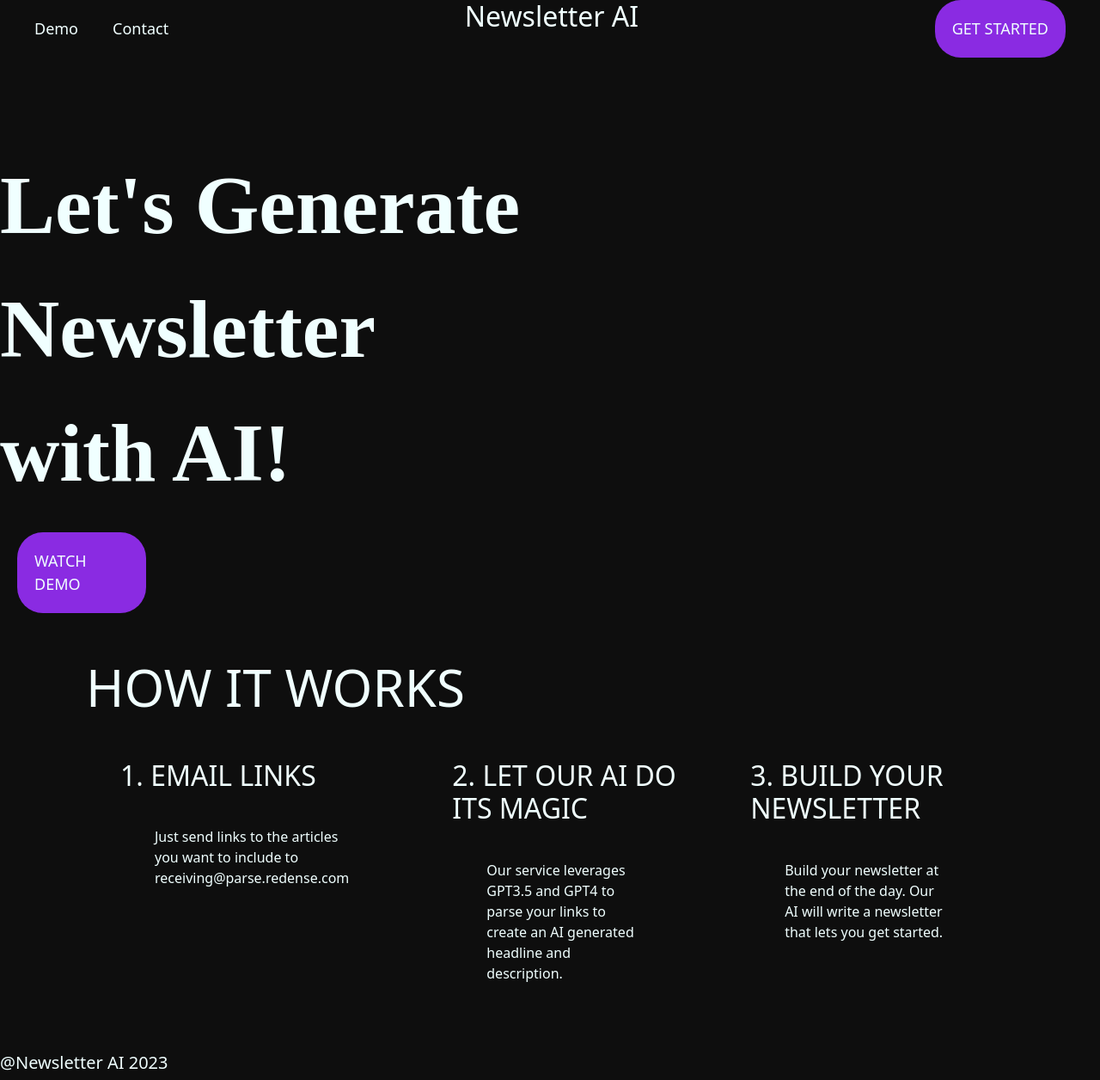
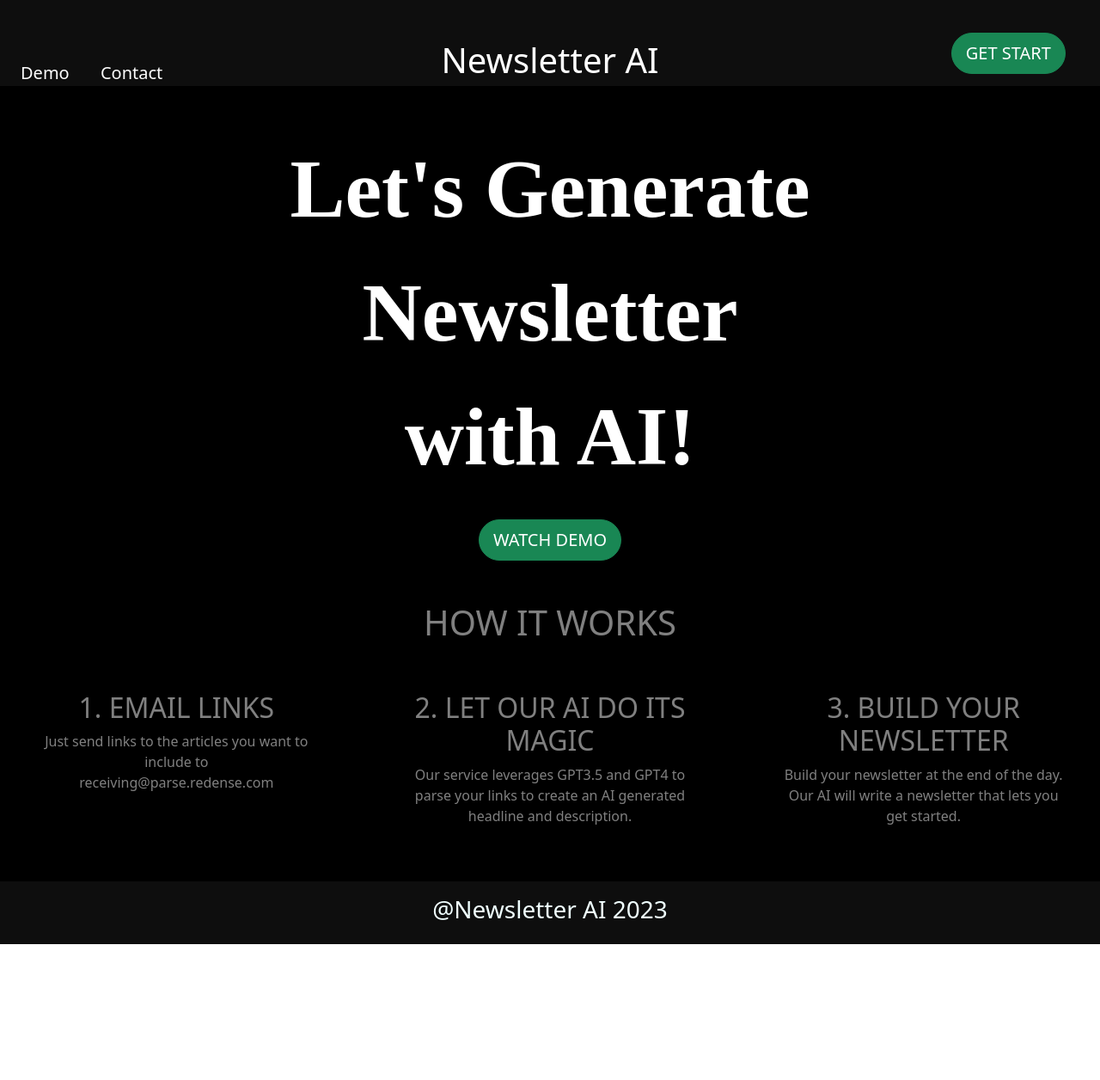
Before and after one commit to SWExpertBH0915/Newsletter-AI-Frontend, a React (Create React App) app: page / in a window 1280 px wide. Shown: the whole page at 86% size. After the commit the page ends 1098 px from the top, so only its background shows below. Built offline with nearby package versions, Linux system fonts and the light colour scheme.

Commit message:
updated mobile responsible

```diff
--- a/src/App.css
+++ b/src/App.css
@@ -1,262 +1,15 @@
-/* .App {
-  text-align: center;
-} */
-
-.header,
-.contents,
-.footer,
-.header-action button,
-.contents-demo a,
-.header-nav a {
+.footer{
   background-color: rgb(14, 14, 14);
   color: azure;
-}
-
-.header {
-  margin-top: 50;
-  padding: 0px 40px;
-  display: flex;
-  flex-direction: row;
-  justify-content: space-between;
-}
-
-.header-nav {
-  /* width: 100%; */
-  display: flex;
-  flex-direction: row;
-  gap: 40px;
-}
-
-.header-nav a {
-  display: block;
-  align-self: center;
-  font-size: large;
-  justify-self: center;
-  text-decoration: none;
-}
-
-.header-title {
-  /* width: 100%; */
-  font-size: x-large;
-}
-
-.header-action {
-  display: flex;
-  /* width: 100%; */
-  align-self: center;
-}
-
-.header-action button {
-  background-color: blueviolet;
-  padding: 20px;
-  border-radius: 30px;
-  border: none;
-  font-size: large;
-}
-
-.contents {
-  display: inline-block;
-  width: 100%;
-}
-
-.typeit {
-  font-size: 96px;
-  font-family: "Proxima Nova";
-  font-weight: bold;
-  margin-top: 100px;
-}
-
-.contents a {
-  display: inline-flex;
-  background-color: blueviolet;
-  padding: 20px;
-  border-radius: 30px;
-  border: none;
-  font-size: large;
-  text-decoration: none;
-  margin: 20px;
-  margin-top: 20px;
-  width: 150px;
-  justify-content: center;
-}
-
-.contents-discription {
-  display: block;
-  padding-top: 30px;
-  padding-left: 100px;
-  padding-right: 100px;
-}
-
-.contents-discription h1 {
-  font-size: 60px;
-}
-
-.contents-items {
-  display: inline-flex;
-  width: 100%;
-  margin: 20px, 20px;
-}
-
-.contents-item {
-  display: block;
-  width: 100%;
-  margin: 40px;
-}
-
-.contents-item p {
-  margin: 40px;
-
-}
-
-.footer h3 {
-  display: inline-block;
-  font-size: 20px;
+  text-align: center;
+  padding-bottom: 1rem;
 }
 
 .mainscreen-header {
+  text-align: center;
   font-size: 80px;
   background-color: rgb(4, 56, 70);
   color: aliceblue;
   padding-top: 1rem;
   padding-bottom: 1rem;
 }
-
-.input-items {
-  display: flex;
-  flex-direction: row;
-  background-color: rgb(31, 28, 28);
-}
-
-.input-url-prompt {
-  width: 80%;
-  margin-top: 20px;
-}
-
-.input-url-prompt > div {
-  display: flex;
-  flex-direction: row;
-  justify-content: space-between;
-  margin-bottom: 20px;
-}
-
-.input-url-prompt textarea {
-  padding-top: 10px;
-  padding-left: 10px;
-  width: 900px;
-  padding-right: 15px;
-  font-size: 15px;
-  background-color: rgb(53, 53, 47);
-  color:aliceblue
-}
-
-.input-url-prompt label {
-  color:aliceblue;
-  padding-left: 10rem;
-  font-size: 20px;
-}
-
-.input-btn {
-  display: inline-flex;
-  width: 20%;
-  align-items: center;
-  margin-left: 80px;
-}
-
-.btn-submit {
-  width: 180px;
-  height: 50px;
-  border-radius: 30px;
-  border: none;
-  font-size: 25px;
-  font-family: 'Lucida Sans', 'Lucida Sans Regular', 'Lucida Grande', 'Lucida Sans Unicode', Geneva, Verdana, sans-serif;
-  font-weight: solid;
-  background-color: rgb(163, 231, 37);
-}
-
-.btn-submit:hover {
-  width: 185px;
-  height: 55px;
-  border-radius: 30px;
-  border: none;
-  font-size: 25px;
-  font-family: 'Lucida Sans', 'Lucida Sans Regular', 'Lucida Grande', 'Lucida Sans Unicode', Geneva, Verdana, sans-serif;
-  font-weight: solid;
-  background-color: rgb(127, 247, 29);
-}
-
-.result {
-  min-height: 700px;
-  background-color: rgb(56, 53, 53);
-}
-
-.result-main {
-  padding-left: 100px;
-  padding-right: 100px;
-  padding-top: 50px;
-  padding-bottom: 50px;
-  display: flex;
-  flex-direction: column;
-  gap: 20px;
-  align-items: center;
-  background-color: rgb(56, 53, 53);
-  color: aliceblue;
-}
-
-.result-main > div {
-  display: flex;
-  width: 1050px;
-  flex-direction: row;
-  justify-content: space-between;
-  align-items: start;
-  padding-right: 1rem;
-}
-
-.result-main label {
-  font-size: 25px;
-  font-family: 'Lucida Sans', 'Lucida Sans Regular', 'Lucida Grande', 'Lucida Sans Unicode', Geneva, Verdana, sans-serif;
-  font-weight: solid;
-}
-
-.result-main textarea {
-  width: 900px;
-  font-size: 15px;
-  padding-top: 15px;
-  padding-left: 15px;
-  background-color: rgb(46, 45, 45);
-  color: aliceblue;
-}
-
-.result-image img {
-  max-width: 750px;
-  max-height: 600px;
-}
-
-.result-total {
-  display: flex;
-  justify-content: space-between;
-  padding-top: 10px;
-  margin-left: 160px;
-  margin-right: 23%;
-}
-
-.result-total label {
-  color: aliceblue;
-  font-size: 20px;
-}
-
-.result-total textarea {
-  width: 900px;
-  font-size: 15px;
-  padding-top: 15px;
-  padding-left: 15px;
-  background-color: rgb(46, 45, 45);
-  color: aliceblue;
-}
-
-.process-bar {
-  display: flex;
-  justify-content: center;
-  align-items: center;
-  height: 80vh;
-  background-color: rgb(46, 45, 45);
-}
--- a/src/screen/HomeScreen.js
+++ b/src/screen/HomeScreen.js
@@ -5,37 +5,57 @@
   const navigate = useNavigate();
   return (
     <>
-      <div className="header">
-        <div className="header-nav">
-          <Link to="/">Demo</Link>
-          <Link to="/">Contact</Link>
+      <header className="row pt-4 mx-0" style={{ backgroundColor: "#0e0e0e" }}>
+        <div className="col-md-2 d-flex justify-content-between align-self-lg-end px-4 fs-6">
+          <Link className="text-decoration-none text-white fs-5" to="/">
+            Demo
+          </Link>
+          <Link className="text-decoration-none text-white fs-5" to="/">
+            Contact
+          </Link>
         </div>
-        <div className="header-title">
-          <h2>Newsletter AI</h2>
+        <div className="col-md-8 text-white fs-1 d-flex justify-content-center align-items-center mt-3">
+          Newsletter AI
         </div>
-        <div className="header-action">
+        <div className="col-md-2 d-flex justify-content-center align-items-center">
           <button
+            className="btn btn-lg btn-success rounded-5"
+            style={{}}
             onClick={() => {
               navigate("/newlettergenerate");
             }}
           >
-            GET STARTED
+            GET START
           </button>
         </div>
-      </div>
-      <div className="contents">
-        <div className="contents-demo">
-          <div className="typeit">
-            Let's Generate <br />
-            Newsletter
-            <br /> with AI!
-          </div>
-          <a href="/newlettergenerate">WATCH DEMO</a>
+      </header>
+      <body className="bg-black">
+        <div
+          className="text-bg-light bg-black text-white text-center mb-4 pt-5"
+          style={{
+            fontSize: "96px",
+            fontFamily: "Proxima Nova",
+            fontWeight: "bold"
+          }}
+        >
+          Let's Generate <br />
+          Newsletter
+          <br /> with AI!
         </div>
-        <div className="contents-discription">
-          <h1>HOW IT WORKS</h1>
-          <div className="contents-items">
-            <div className="contents-item">
+        <div className="d-flex justify-content-center align-items-center">
+          <button
+            className="btn btn-lg btn-success rounded-5"
+            onClick={() => {
+              navigate("/newlettergenerate");
+            }}
+          >
+            WATCH DEMO
+          </button>
+        </div>
+        <div>
+          <h1 className="text-center mt-5 text-white-50 pb-5">HOW IT WORKS</h1>
+          <div className="row text-center pb-5">
+            <div className="col-4 px-5 text-white-50">
               <h2>1. EMAIL LINKS</h2>
               <p>
                 Just send links to the articles you want to include to
@@ -43,14 +63,14 @@
                 receiving@parse.redense.com
               </p>
             </div>
-            <div className="contents-item">
+            <div className="col-4 px-5 text-white-50">
               <h2>2. LET OUR AI DO ITS MAGIC</h2>
               <p>
                 Our service leverages GPT3.5 and GPT4 to parse your links to
                 create an AI generated headline and description.
               </p>
             </div>
-            <div className="contents-item">
+            <div className="col-4 px-5 text-white-50">
               <h2>3. BUILD YOUR NEWSLETTER</h2>
               <p>
                 Build your newsletter at the end of the day. Our AI will write a
@@ -59,11 +79,10 @@
             </div>
           </div>
         </div>
-      </div>
-
-      <div className="footer">
-        <h3>@Newsletter AI 2023</h3>
-      </div>
+      </body>
+      <footer className="footer">
+        <h3 className="pt-3">@Newsletter AI 2023</h3>
+      </footer>
     </>
   );
 }
--- a/src/screen/MainScreen1.js
+++ b/src/screen/MainScreen1.js
@@ -1,8 +1,6 @@
 import React, { useEffect, useState } from "react";
 import blankimg from "../img/blank.png";
 import axios from "axios";
-
-import LoadingButton from "./LoadingButton";
 
 import CircularProgress from "@mui/material/CircularProgress";
 import Box from "@mui/material/Box";
@@ -79,15 +77,14 @@
 
   return (
     <div>
-      <header className="mainscreen-header" style={{ textAlign: "center" }}>
-        Newsletter AI
-      </header>
+      <header className="mainscreen-header">NEWSLETTER AI</header>
       <body
         style={{
           paddingLeft: "5%",
           paddingRight: "10%",
           backgroundColor: "#1f2423",
           paddingBottom: "2rem",
+          minHeight: "90vh"
         }}
       >
         <Form className="mb-4">
@@ -103,6 +100,7 @@
             <Col sm={9}>
               <Form.Control
                 className="fs-6 bg-body"
+                co
                 as="textarea"
                 rows={5}
                 onChange={(e) => {
@@ -266,67 +264,10 @@
             </div>
           </div>
         )}
-
-        {/* <div className="input-items">
-          <div className="input-url-prompt">
-            <div>
-              <label>Please input Newsletter URL</label>
-              <textarea
-                rows={6}
-                onChange={(e) => {
-                  handleOnChange(e);
-                }}
-              />
-            </div>
-            <div>
-              <label>Please input Prompt</label>
-              <textarea
-                onChange={(e) => {
-                  handleOnChangeProm(e);
-                }}
-              />
-            </div>
-          </div>
-          <div className="input-btn">
-            <LoadingButton onClick={handleOnClick}>Submit</LoadingButton>
-          </div>
-        </div> */}
-        {/* {loading ? (
-          <div className="process-bar">
-            <Box sx={{ display: "flex" }}>
-              <CircularProgress size={100} />
-            </Box>
-          </div>
-        ) : (
-          <div className="result">
-            {data.map((item, index) => (
-              <div className="result-main" key={index}>
-                <div className="result-url">
-                  <label>URL</label>
-                  <textarea value={item.url} readOnly />
-                </div>
-                <div>
-                  <label>Headline</label>
-                  <textarea value={item.headline} readOnly />
-                </div>
-                <div>
-                  <label>Content</label>
-                  <textarea rows={15} value={item.content.trim()} readOnly />
-                </div>
-                <div className="result-image">
-                  <label>Image</label>
-                  <img src={item.imgurl} alt={blankimg} />
-                </div>
-              </div>
-            ))}
-            <div className="result-total">
-              <label>Total Summarize</label>
-              <textarea rows={10} value={totalsum.trim()} readOnly />
-            </div>
-          </div>
-        )} */}
       </body>
-      <footer>Reserved by LEO</footer>
+      <footer className="text-center text-white bg-black">
+        RESERVED BY LEO
+      </footer>
     </div>
   );
 }
```
